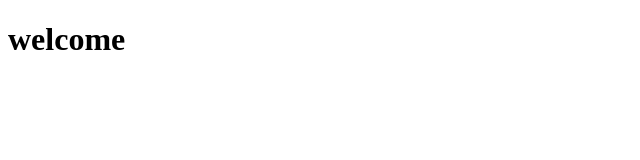
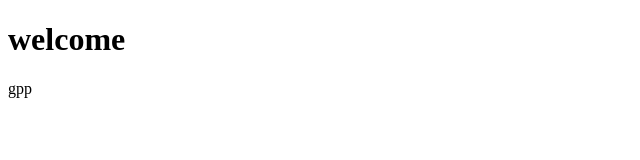
Before and after one commit to DaciAja/belajarhtml, a plain HTML site: page index.html in a window 1280 px wide. Shown: the full height of the page, 0-640 px from the left. Drawn offline with Linux system fonts and the light colour scheme.

Commit message:
update2 menambahkan p

```diff
--- a/index.html
+++ b/index.html
@@ -5,5 +5,6 @@
 </head>
 <body>
     <h1>welcome</h1>
+	<p>gpp</p>
 </body>
 </html>
```
